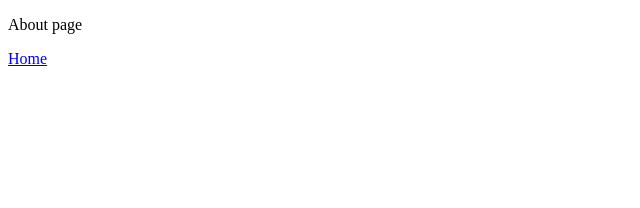
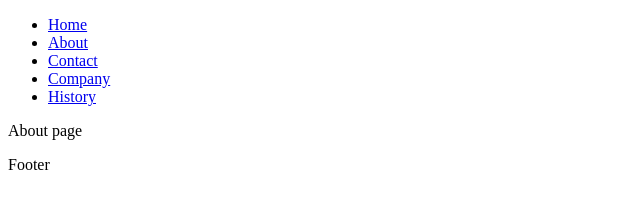
Before and after one commit to mozieblo/my-gatsby-site, a Gatsby site: page /about in a window 1280 px wide. Shown: the whole page, without its empty margins (0-640 px from the left). Built offline with nearby package versions, Linux system fonts and the light colour scheme; Gatsby itself is replaced by a stand-in of ours.

Commit message:
Layout - holds global components: navbar, footer

```diff
--- /dev/null
+++ b/src/components/Footer.js
@@ -0,0 +1,11 @@
+import React from 'react';
+
+const Footer = () => {
+  return (
+    <div>
+      <p>Footer</p>
+    </div>
+  );
+};
+
+export default Footer;
--- /dev/null
+++ b/src/components/Layout.js
@@ -0,0 +1,15 @@
+import React from 'react';
+import Navbar from './Navbar';
+import Footer from './Footer';
+
+const Layout = ({ children }) => {
+  return (
+    <>
+      <Navbar />
+      {children}
+      <Footer />
+    </>
+  );
+};
+
+export default Layout;
--- /dev/null
+++ b/src/components/Navbar.js
@@ -0,0 +1,28 @@
+import React from 'react';
+import { Link } from 'gatsby';
+
+const Navbar = () => {
+  return (
+    <nav>
+      <ul>
+        <li>
+          <Link to="/">Home</Link>
+        </li>
+        <li>
+          <Link to="/about">About</Link>
+        </li>
+        <li>
+          <Link to="/contact">Contact</Link>
+        </li>
+        <li>
+          <Link to="/company">Company</Link>
+        </li>
+        <li>
+          <Link to="/company/history">History</Link>
+        </li>
+      </ul>
+    </nav>
+  );
+};
+
+export default Navbar;
--- a/src/pages/about.js
+++ b/src/pages/about.js
@@ -1,12 +1,11 @@
 import React from 'react';
-import { Link } from 'gatsby';
+import Layout from '../components/Layout';
 
 const About = () => {
   return (
-    <div>
+    <Layout>
       <p>About page</p>
-      <Link to="/">Home</Link>
-    </div>
+    </Layout>
   );
 };
 
```
Also changed, not shown: src/pages/company/history.js (+3 -4 lines), src/pages/company/index.js (+3 -4 lines), src/pages/contact.js (+3 -4 lines), src/pages/index.js (+3 -15 lines).
